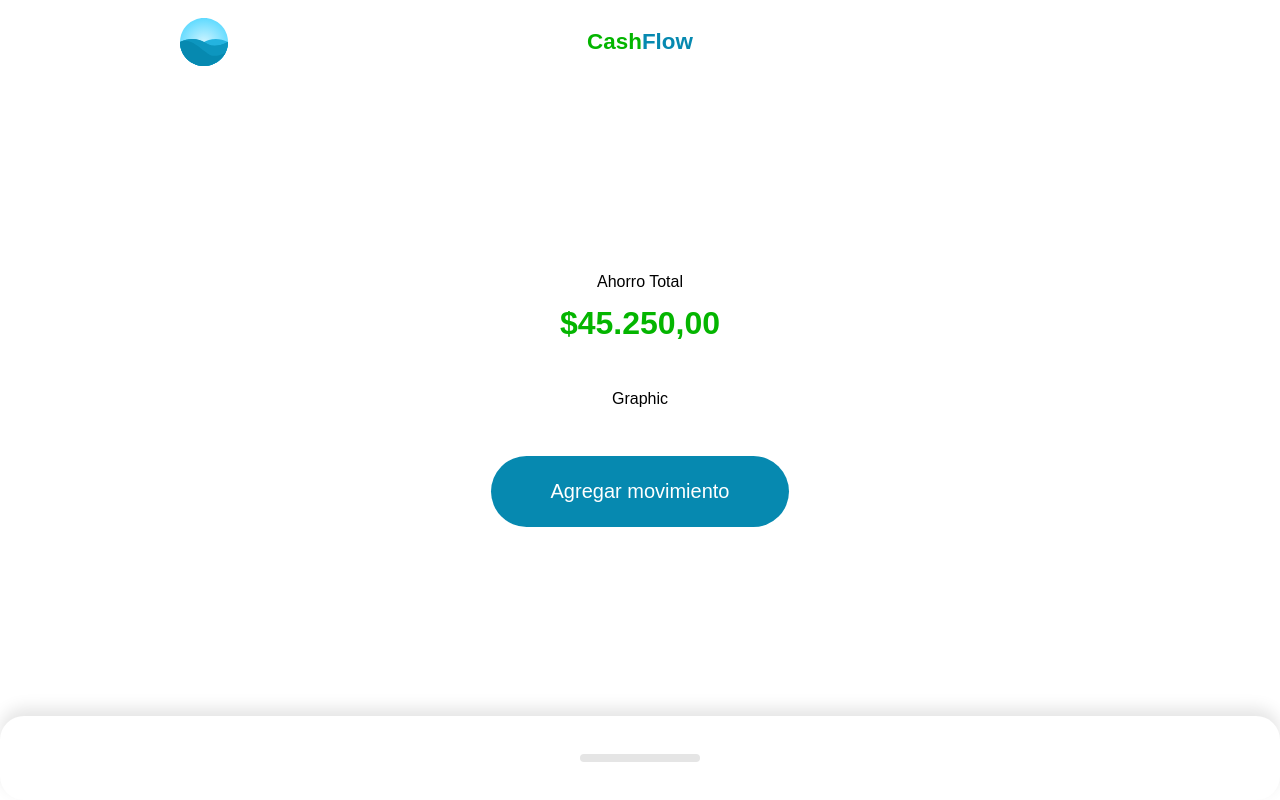
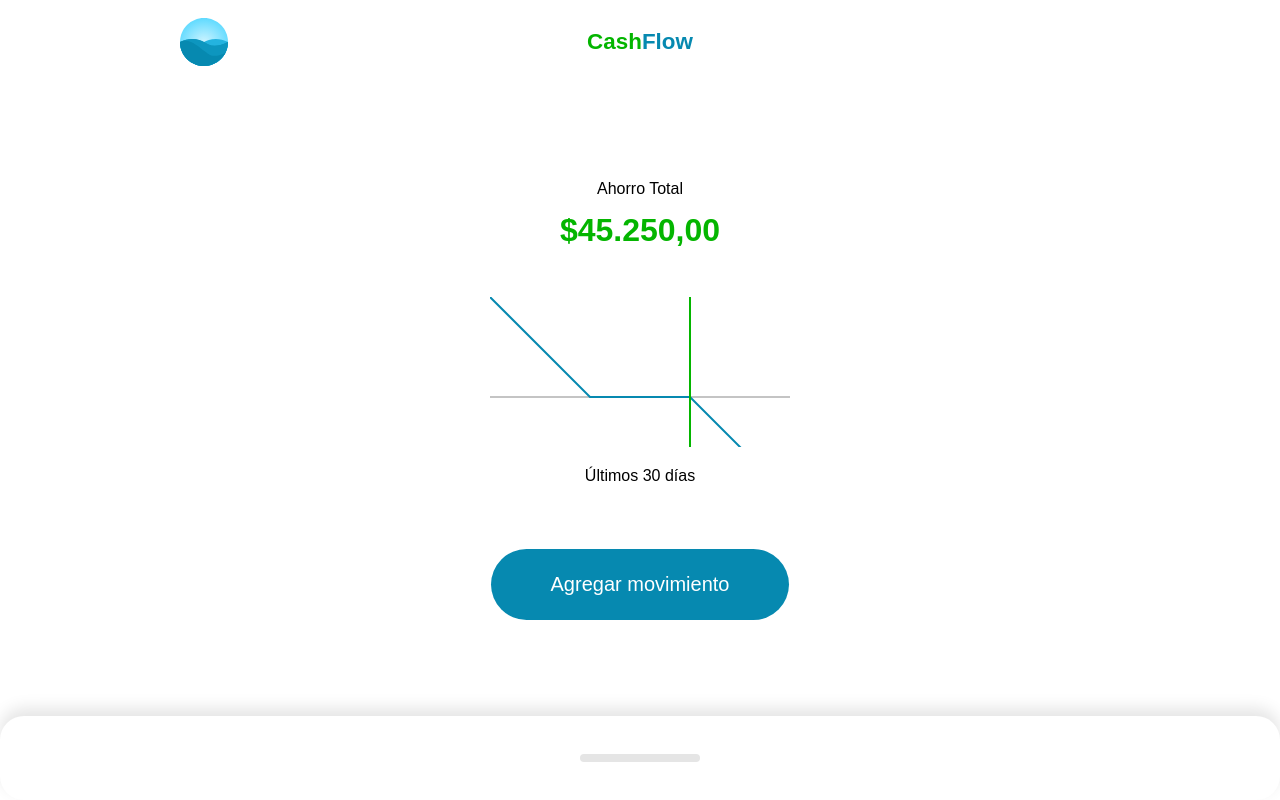
Before and after one commit to juaneins/cash-flow-app-new, a Vue app: page / in a window 1280 px wide. Built offline with nearby package versions, Linux system fonts and the light colour scheme.

Commit message:
Grafico en svg puntos constantes

```diff
--- a/src/components/HomeComponent.vue
+++ b/src/components/HomeComponent.vue
@@ -6,6 +6,7 @@
 import ResumeComponent from './Resume/ResumeComponent.vue';
 import MovementsComponent from './Movements/MovementsComponent.vue';
 import ActionComponent from './ActionComponent.vue';
+import GraphicComponent from './Resume/GraphicComponent.vue';
 
 const amount = ref(null);
 const movements = ref([
@@ -49,7 +50,9 @@
         </template>
         <template #resume>
             <ResumeComponent :label="'Ahorro Total'" :total-amount="45250" :amount="amount">
-                <template #graphic>Graphic</template>
+                <template #graphic>
+                    <GraphicComponent />
+                </template>
                 <template #action>
                     <ActionComponent />
                 </template>
@@ -58,4 +61,5 @@
         <template #movements>
             <MovementsComponent :movements="movements" />
         </template>
-    </LayoutComponent></template>
+    </LayoutComponent>
+</template>
--- /dev/null
+++ b/src/components/Resume/GraphicComponent.vue
@@ -0,0 +1,20 @@
+<template>
+    <div>
+        <svg view-box="0 0 300 200">
+            <line stroke="#C4C4C4" stroke-width="2" x1="0" y1="100" x2="300" y2="100" />
+            <polyline fill="none" stroke="#0689b0" stroke-width="2" points="0,0 100,100 200,100 300,200" />
+            <line stroke-width="2" stroke="#04b500" x1="200" y1="0" x2="200" y2="200" />
+        </svg>
+        <p>Últimos 30 días</p>
+    </div>
+</template>
+
+<style scoped>
+svg {
+    width: 100%;
+}
+
+p {
+    text-align: center;
+}
+</style>
```
